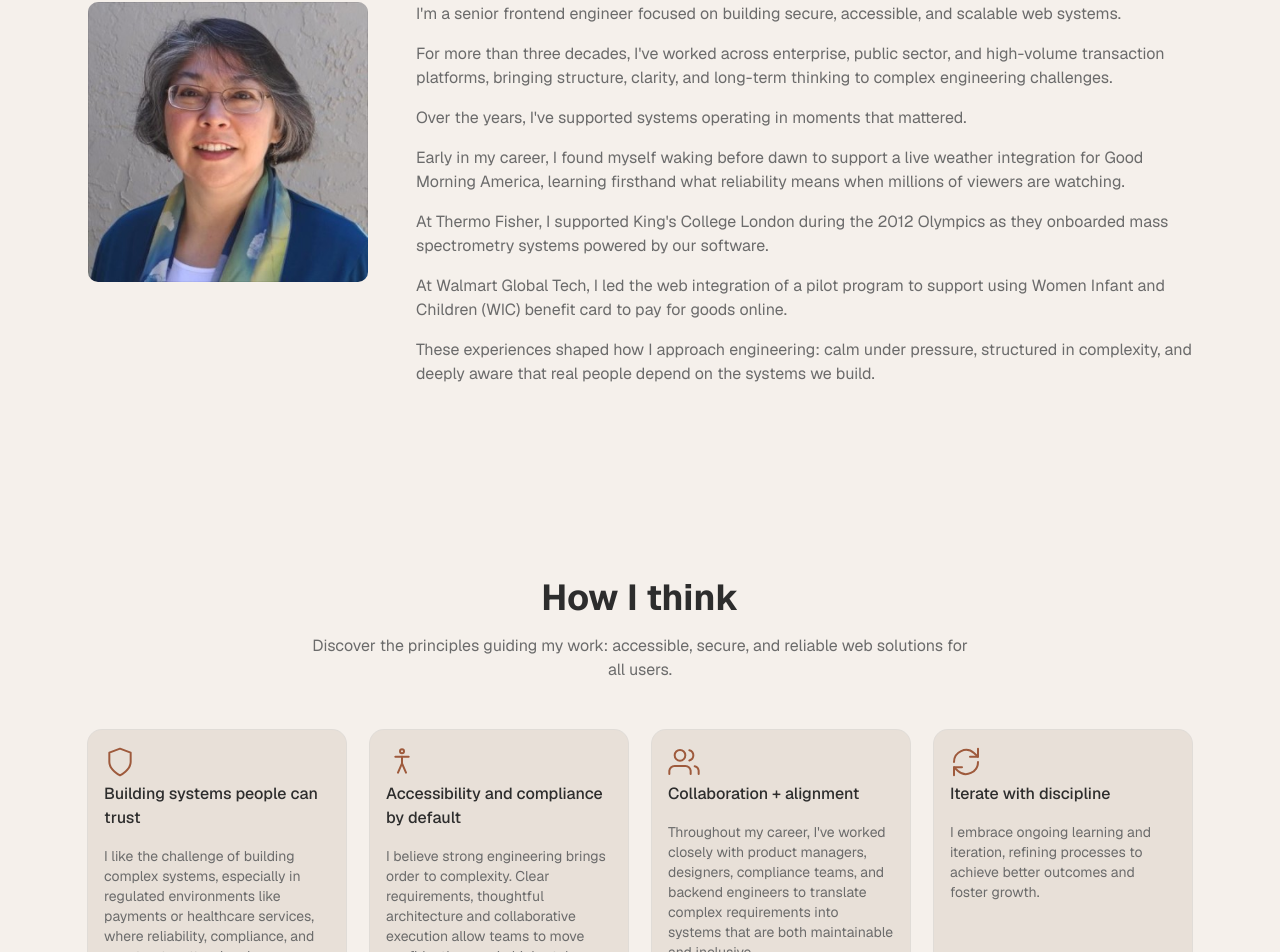
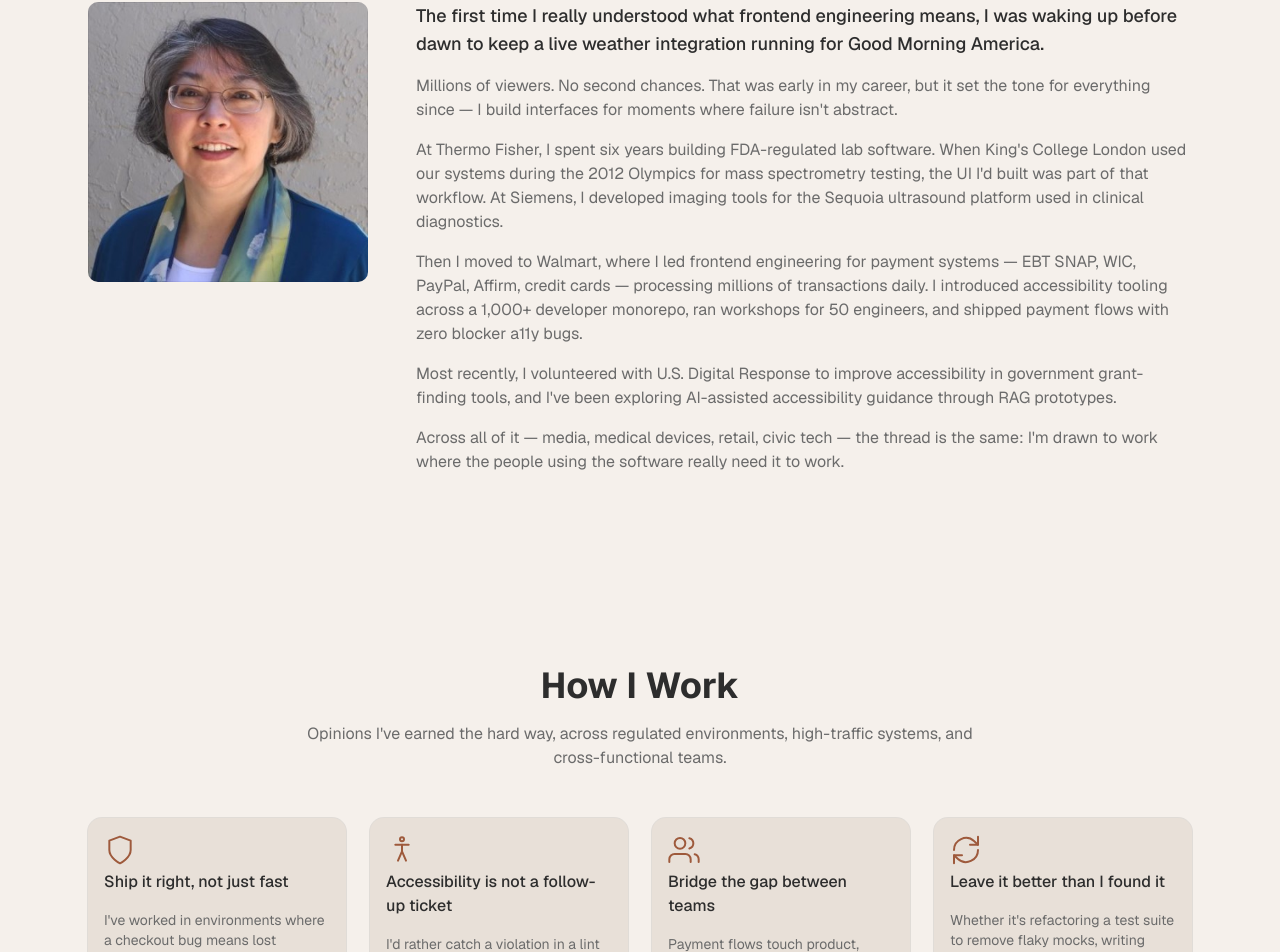
Before and after one commit to lsr-explore/laurie-reynolds-portfolio, a Next.js app: page /about in a window 1280 px wide. Shown: the part 247-1199 px from the top of the page. Built offline with nearby package versions, Linux system fonts and the light colour scheme.

Commit message:
reword sections for impact

```diff
--- a/app/layout.tsx
+++ b/app/layout.tsx
@@ -18,7 +18,7 @@ const geistMono = Geist_Mono({
 export const metadata: Metadata = {
   title: "Laurie Reynolds | Senior Front-End Software Engineer",
   description:
-    "Portfolio of Laurie Reynolds — building secure, accessible, and scalable frontend systems for healthcare, payments, and enterprise platforms.",
+    "Senior Front-End Engineer with 25+ years shipping high-stakes React applications for Walmart payments, FDA-regulated medical software, and civic technology.",
 };
 
 export default function RootLayout({
--- a/components/sections/bio-section.tsx
+++ b/components/sections/bio-section.tsx
@@ -22,40 +22,41 @@ export function BioSection() {
 
         {/* Bio text */}
         <div className="space-y-4 text-muted-foreground">
-          <p>
-            I&apos;m a senior frontend engineer focused on building secure,
-            accessible, and scalable web systems.
+          <p className="text-foreground text-lg font-medium">
+            The first time I really understood what frontend engineering means, I
+            was waking up before dawn to keep a live weather integration running
+            for Good Morning America.
           </p>
           <p>
-            For more than three decades, I&apos;ve worked across enterprise,
-            public sector, and high-volume transaction platforms, bringing
-            structure, clarity, and long-term thinking to complex engineering
-            challenges.
+            Millions of viewers. No second chances. That was early in my
+            career, but it set the tone for everything since — I build
+            interfaces for moments where failure isn&apos;t abstract.
           </p>
           <p>
-            Over the years, I&apos;ve supported systems operating in moments
-            that mattered.
+            At Thermo Fisher, I spent six years building FDA-regulated lab
+            software. When King&apos;s College London used our systems during
+            the 2012 Olympics for mass spectrometry testing, the UI I&apos;d
+            built was part of that workflow. At Siemens, I developed imaging
+            tools for the Sequoia ultrasound platform used in clinical
+            diagnostics.
           </p>
           <p>
-            Early in my career, I found myself waking before dawn to support a
-            live weather integration for Good Morning America, learning
-            firsthand what reliability means when millions of viewers are
-            watching.
+            Then I moved to Walmart, where I led frontend engineering for
+            payment systems — EBT SNAP, WIC, PayPal, Affirm, credit cards —
+            processing millions of transactions daily. I introduced
+            accessibility tooling across a 1,000+ developer monorepo, ran
+            workshops for 50 engineers, and shipped payment flows with zero
+            blocker a11y bugs.
           </p>
           <p>
-            At Thermo Fisher, I supported King&apos;s College London during the
-            2012 Olympics as they onboarded mass spectrometry systems powered by
-            our software.
+            Most recently, I volunteered with U.S. Digital Response to improve
+            accessibility in government grant-finding tools, and I&apos;ve been
+            exploring AI-assisted accessibility guidance through RAG prototypes.
           </p>
           <p>
-            At Walmart Global Tech, I led the web integration of a pilot program
-            to support using Women Infant and Children (WIC) benefit card to pay
-            for goods online.
-          </p>
-          <p>
-            These experiences shaped how I approach engineering: calm under
-            pressure, structured in complexity, and deeply aware that real people
-            depend on the systems we build.
+            Across all of it — media, medical devices, retail, civic tech — the
+            thread is the same: I&apos;m drawn to work where the people using
+            the software really need it to work.
           </p>
         </div>
       </div>
--- a/components/sections/hero-section.tsx
+++ b/components/sections/hero-section.tsx
@@ -14,9 +14,9 @@ export function HeroSection() {
             Crafting Frontend Systems that power meaningful work
           </h1>
           <p className="max-w-lg text-lg text-muted-foreground">
-            I lead the design and delivery of secure, accessible, and scalable
-            web platforms that power healthcare, and enterprise platforms with
-            accessibility, trust, and scale built in from the start.
+            From Walmart checkout to Olympic lab systems — 25+ years building
+            frontend for payments, medical devices, and civic technology where
+            reliability, compliance, and accessibility aren&apos;t nice-to-haves.
           </p>
           <div className="flex gap-4">
             <a
--- a/components/sections/how-i-think-section.tsx
+++ b/components/sections/how-i-think-section.tsx
@@ -89,11 +89,11 @@ export function HowIThinkSection() {
       <div className="mx-auto max-w-6xl px-6">
         <div className="mx-auto max-w-2xl text-center">
           <h2 className="font-sans text-3xl font-bold md:text-4xl">
-            How I think
+            How I Work
           </h2>
           <p className="mt-4 text-muted-foreground">
-            Discover the principles guiding my work: accessible, secure, and
-            reliable web solutions for all users.
+            Opinions I&apos;ve earned the hard way, across regulated
+            environments, high-traffic systems, and cross-functional teams.
           </p>
         </div>
 
--- a/components/sections/impact-section.tsx
+++ b/components/sections/impact-section.tsx
@@ -7,12 +7,12 @@ export function ImpactSection() {
       <div className="mx-auto max-w-6xl px-6">
         <div className="mx-auto max-w-2xl text-center">
           <h2 className="font-sans text-3xl font-bold md:text-4xl">
-            Impact at Scale
+            Where I&apos;ve Made an Impact
           </h2>
           <p className="mt-4 text-muted-foreground">
-            I work with teams building secure, accessible, and highly reliable
-            web systems, delivering the structure, clarity and engineering
-            discipline required to operate at scale.
+            The systems I&apos;ve built handle real stakes — payment processing
+            for millions, FDA-regulated diagnostics, and government services
+            that people depend on.
           </p>
         </div>
 
--- a/lib/data.ts
+++ b/lib/data.ts
@@ -2,27 +2,27 @@ export const impactCards = [
   {
     title: "Walmart Payments",
     description:
-      "Led frontend for high volume web payments supporting millions of users.",
+      "Architected payment UI for EBT SNAP, WIC, PayPal, Affirm, and credit card flows — serving millions of daily checkouts with zero blocker accessibility bugs.",
   },
   {
-    title: "Regulated Environments",
+    title: "FDA-Regulated Medical Software",
     description:
-      "Delivered frontend systems meeting PCI, audit, and compliance standards without compromising usability or velocity.",
+      "Built 21 CFR Part 11 compliant UIs at Thermo Fisher for drug discovery workflows and Olympic-level testing collaborations at King's College London.",
   },
   {
-    title: "Technical Leadership & Mentorship",
+    title: "Accessibility at Scale",
     description:
-      "Provided structure, requirement clarity, and architectural guidance that increased team productivity and execution speed.",
+      "Introduced shift-left a11y tooling (jsx-a11y, jest-axe) across a 1,000+ developer monorepo. Trained ~50 engineers on accessible design practices.",
   },
   {
-    title: "Cross-Functional Collaboration",
+    title: "Civic Technology",
     description:
-      "Partnered closely with product, design, and compliance stakeholders to align requirements and accelerate delivery.",
+      "Volunteered with U.S. Digital Response to improve Grant Finder accessibility, and built D3.js dashboards for the City of San Jose Economics Office.",
   },
   {
-    title: "Accessible By Design",
+    title: "Performance & Reliability",
     description:
-      "Implemented WCAG-aligned standards and shift-left development across teams.",
+      "Reduced checkout load times through bundle optimization and skeleton UI. Supported on-call during peak holiday traffic for Walmart's payment systems.",
   },
 ];
 
@@ -90,27 +90,27 @@ export const companies = [
 
 export const howIThinkCards = [
   {
-    title: "Building systems people can trust",
+    title: "Ship it right, not just fast",
     description:
-      "I like the challenge of building complex systems, especially in regulated environments like payments or healthcare services, where reliability, compliance, and user trust matter deeply.",
+      "I've worked in environments where a checkout bug means lost revenue and a compliance miss means legal exposure. That taught me to treat quality as a feature, not a phase.",
     icon: "shield" as const,
   },
   {
-    title: "Accessibility and compliance by default",
+    title: "Accessibility is not a follow-up ticket",
     description:
-      "I believe strong engineering brings order to complexity. Clear requirements, thoughtful architecture and collaborative execution allow teams to move confidently, even in high-stakes, rapidly changing environments.",
+      "I'd rather catch a violation in a lint rule than discover it in a production audit. I've built the tooling, run the workshops, and shipped payment systems with zero blocker a11y bugs to prove it works.",
     icon: "accessibility" as const,
   },
   {
-    title: "Collaboration + alignment",
+    title: "Bridge the gap between teams",
     description:
-      "Throughout my career, I've worked closely with product managers, designers, compliance teams, and backend engineers to translate complex requirements into systems that are both maintainable and inclusive.",
+      "Payment flows touch product, design, security, fraud, backend, mobile, and international teams. I've learned to translate between all of them and keep everyone moving in the same direction.",
     icon: "collaboration" as const,
   },
   {
-    title: "Iterate with discipline",
+    title: "Leave it better than I found it",
     description:
-      "I embrace ongoing learning and iteration, refining processes to achieve better outcomes and foster growth.",
+      "Whether it's refactoring a test suite to remove flaky mocks, writing incident response runbooks, or mentoring junior engineers — I invest in the systems around the code, not just the code itself.",
     icon: "iterate" as const,
   },
 ];
```
